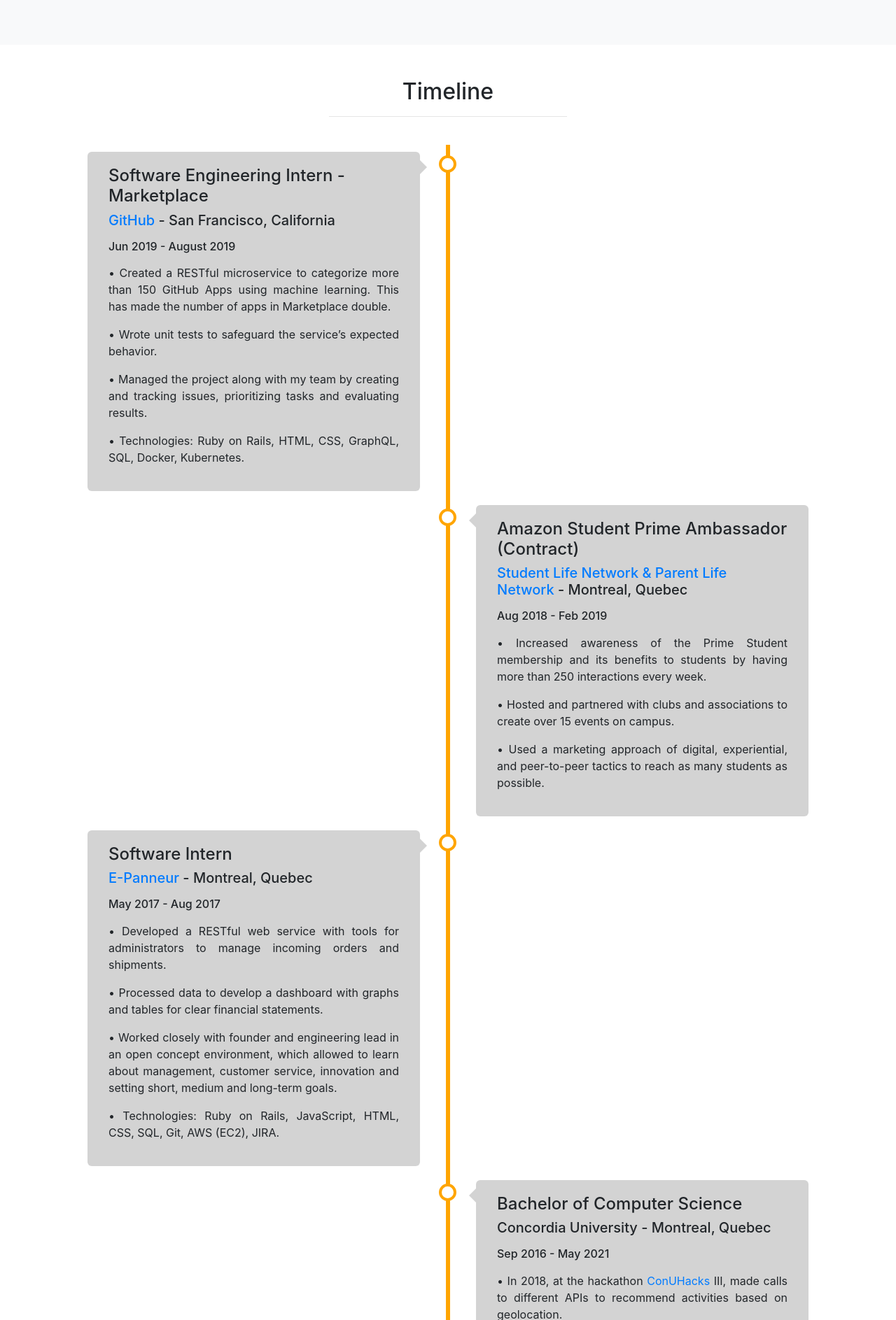
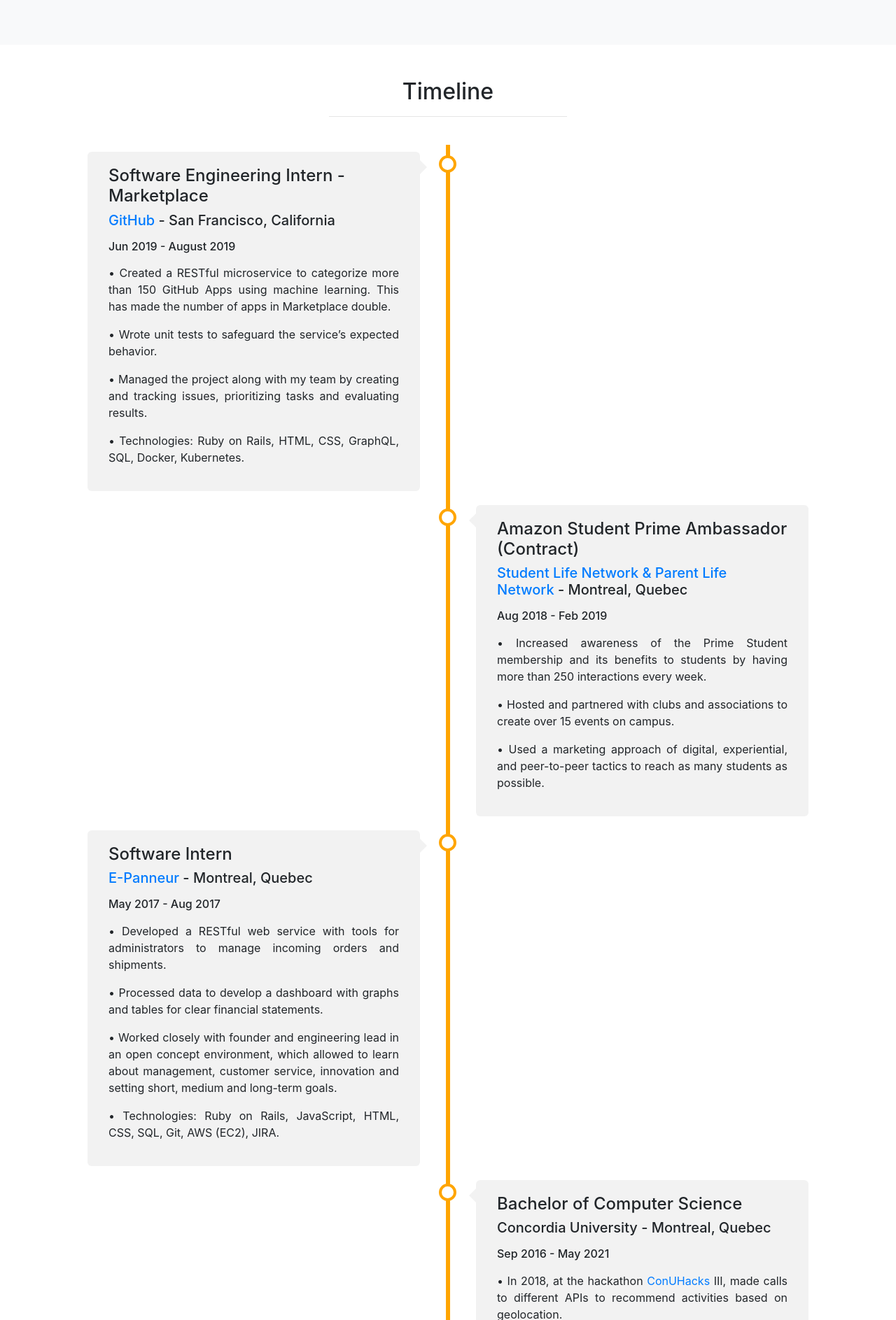
Before and after one commit to mjimenez98/mjimenez98.github.io, a Jekyll site: the page built from index.markdown, in a window 1280 px wide. Shown: the part 707-2594 px from the top of the page at 70% size. Built offline with Jekyll 4.4.1, drawn with Linux system fonts in a browser that asks for light colours; nearby versions of some CDN libraries.

Commit message:
Change style of timeline card
Changed color from lightgray to #f2f2f2 for timeline cards.

```diff
--- a/css/style.scss
+++ b/css/style.scss
@@ -3,6 +3,10 @@
 ---
 
 @import 'bootstrap/bootstrap';
+
+a:hover  {
+  text-decoration: none;
+}
 
 * {
   box-sizing: border-box;
@@ -68,9 +72,9 @@
   width: 0;
   z-index: 1;
   right: 30px;
-  border: medium solid lightgray;
+  border: medium solid #f2f2f2;
   border-width: 10px 0 10px 10px;
-  border-color: transparent transparent transparent lightgray;
+  border-color: transparent transparent transparent #f2f2f2;
 }
 
 /* Add arrows to the right container (pointing left) */
@@ -82,9 +86,9 @@
   width: 0;
   z-index: 1;
   left: 30px;
-  border: medium solid lightgray;
+  border: medium solid #f2f2f2;
   border-width: 10px 10px 10px 0;
-  border-color: transparent lightgray transparent transparent;
+  border-color: transparent #f2f2f2 transparent transparent;
 }
 
 /* Fix the circle for containers on the right side */
@@ -95,7 +99,7 @@
 /* The actual content */
 .timeline-content {
   padding: 20px 30px;
-  background-color: lightgray;
+  background-color: #f2f2f2;
   position: relative;
   border-radius: 6px;
 }
@@ -119,7 +123,7 @@
     left: 60px;
     border: medium solid white;
     border-width: 10px 10px 10px 0;
-    border-color: transparent lightgrey transparent transparent;
+    border-color: transparent #f2f2f2 transparent transparent;
   }
 
   /* Make sure all circles are at the same spot */
```
